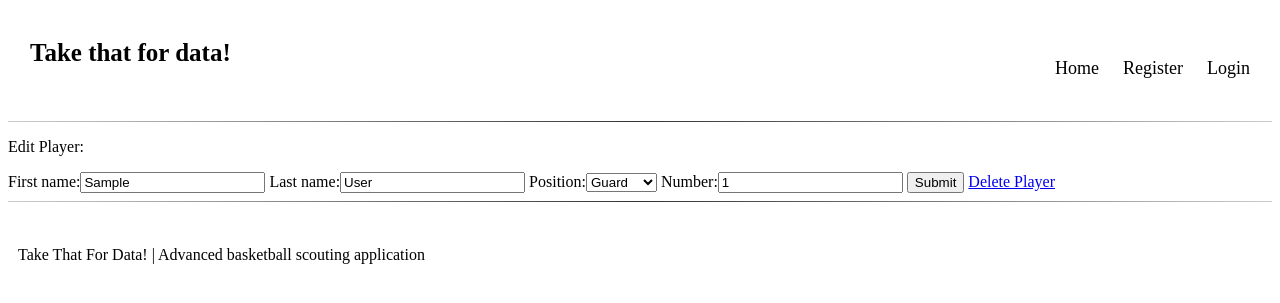
After one commit to slgabbar/ttfd, a Django app: a page that uses mysite/player/templates/player/edit_player.html in a window 1280 px wide. The commit adds this page. Shown: the top 303 px of the page. Run offline with Django 3.2, Linux system fonts and the light colour scheme; tables that the repository leaves empty hold one stand-in row (values such as "Sample post").

Commit message:
edit/delete player functionality

```diff
--- a/mysite/layout/templates/layout/dashboard.html
+++ b/mysite/layout/templates/layout/dashboard.html
@@ -15,7 +15,7 @@
     {% if user.player.all %}
         <ul>
         {% for td in user.player.all %}
-            <li><p>{{td}}</p></li>
+            <li><p>{{td}} <a href="{% url 'edit' pk=td.pk%}">edit/delete</a></p></li>
         {% endfor %}
         </ul>
     {% else %}
--- a/mysite/player/admin.py
+++ b/mysite/player/admin.py
@@ -3,6 +3,8 @@ from player.models import Player
 
 
 class PlayerAdmin(admin.ModelAdmin):
-    list_display = ('user', 'first_name', 'last_name')
+    pass
+    list_display = ('user', 'player_id', 'number',
+                    'first_name', 'last_name', 'position')
 
 admin.site.register(Player, PlayerAdmin)
--- a/mysite/player/forms.py
+++ b/mysite/player/forms.py
@@ -1,7 +1,7 @@
 from django import forms
 from .models import Player
 
-class CreatePlayer(forms.ModelForm):
+class PlayerForm(forms.ModelForm):
     class Meta:
         model = Player
         # fields = ['user', 'first_name', 'last_name']
--- a/mysite/player/models.py
+++ b/mysite/player/models.py
@@ -1,15 +1,26 @@
 from django.db import models
 from django.contrib.auth import get_user_model as user_model
+from django.core.validators import MaxValueValidator, MinValueValidator
 User = user_model()
 
 # Create your models here.
 
 class Player(models.Model):
+
+    POSITION_CHOICE = [
+        ('guard', 'Guard'),
+        ('forward', 'Forward'),
+        ('center', 'Center'),
+    ]
     user = models.ForeignKey(User, on_delete=models.CASCADE, related_name='player', null=True)
-    # player_id = models.IntegerField(primary_key=True)
+    player_id = models.AutoField(primary_key=True)
     first_name = models.CharField(max_length=100)
     last_name = models.CharField(max_length=100)
-    # numer = models.CharField()
+    position = models.CharField(
+        max_length=7,
+        choices=POSITION_CHOICE,
+    )
+    number = models.IntegerField(validators=[MaxValueValidator(99), MinValueValidator(0)])
 
     def __str__(self):
         return self.first_name + " " + self.last_name
--- /dev/null
+++ b/mysite/player/static/player/delete_player.css
@@ -0,0 +1,3 @@
+body {
+    background-color: white;
+}
--- /dev/null
+++ b/mysite/player/static/player/edit_player.css
@@ -0,0 +1,3 @@
+body {
+    background-color: white;
+}
--- /dev/null
+++ b/mysite/player/templates/player/edit_player.html
@@ -0,0 +1,17 @@
+{% extends 'base.html' %}
+
+{% load static %}
+
+{% block content %}
+
+<link rel="stylesheet" type="text/css" href="{% static 'player/edit_player.css' %}">
+<p>Edit Player:</p>
+
+<form action="{% url 'edit' pk=form.instance.pk %}" method="POST">
+    {% csrf_token %}
+    {{ form }}
+    <input type="submit" value="Submit">
+    <a href="{% url 'delete' pk=form.instance.pk%}">Delete Player</a>
+</form>
+
+{% endblock content %}
--- a/mysite/player/urls.py
+++ b/mysite/player/urls.py
@@ -4,5 +4,7 @@ from . import views
 
 urlpatterns = [
     path('', views.player, name='player'),
-    path('add/', views.add_player, name='add')
+    path('add/', views.add_player, name='add'),
+    path('edit/<int:pk>', views.edit_player, name='edit'),
+    path('delete/<int:pk>', views.delete_player, name='delete')
 ]
--- a/mysite/player/views.py
+++ b/mysite/player/views.py
@@ -1,7 +1,7 @@
-from django.shortcuts import render, redirect
+from django.shortcuts import render, redirect, get_object_or_404
 from django.http import HttpResponseRedirect
 from .models import Player
-from .forms import CreatePlayer
+from .forms import PlayerForm
 
 def player(request):
     if request.user.is_authenticated:
@@ -12,7 +12,7 @@ def player(request):
 def add_player(request):
     if request.user.is_authenticated:
         if request.method == 'POST':
-            form = CreatePlayer(request.POST, request.user)
+            form = PlayerForm(request.POST, request.user)
 
             if form.is_valid():
                 instance = form.save(commit=False)
@@ -20,7 +20,22 @@ def add_player(request):
                 instance.save()
                 return redirect('dashboard')
         else:
-            form = CreatePlayer()
+            form = PlayerForm()
         return render(request, 'player/add_player.html', {'form':form})
     else:
         return redirect('home')
+
+def edit_player(request, pk):
+    player = get_object_or_404(Player, pk=pk)
+    form = PlayerForm(request.POST or None, instance=player)
+    if form.is_valid():
+        form.save()
+        return redirect('dashboard')
+    return render(request, 'player/edit_player.html', {'form':form})
+
+def delete_player(request, pk):
+    player = get_object_or_404(Player, pk=pk)
+    if request.method=='POST':
+        player.delete()
+        return redirect('dashboard')
+    return render(request, 'player/delete_player.html', {'object':player})
```
Also changed, not shown: mysite/player/templates/player/delete_player.html (added, +16 -0 lines), mysite/account/migrations/0001_initial.py, mysite/account/migrations/0002_auto_20200207_2131.py (deleted), mysite/account/migrations/0003_auto_20200207_2141.py (deleted), mysite/player/migrations/0001_initial.py, mysite/player/migrations/0002_auto_20200212_2203.py (deleted), mysite/player/migrations/0002_player_number.py (added), mysite/player/migrations/0003_player_position.py (added), mysite/player/migrations/0004_auto_20200319_1727.py (added), mysite/player/migrations/0005_auto_20200319_1732.py (added), mysite/player/migrations/0006_auto_20200319_1739.py (added).
